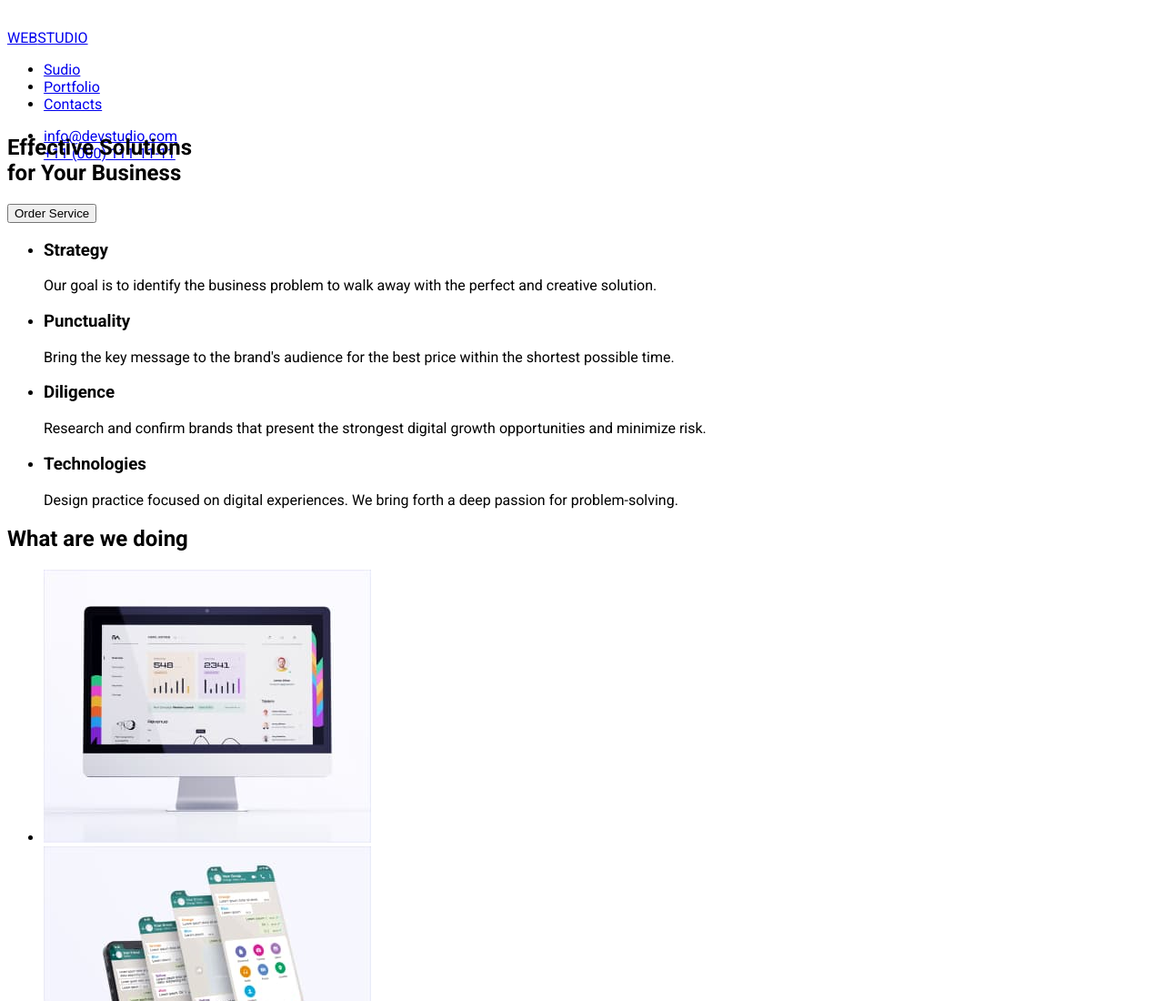
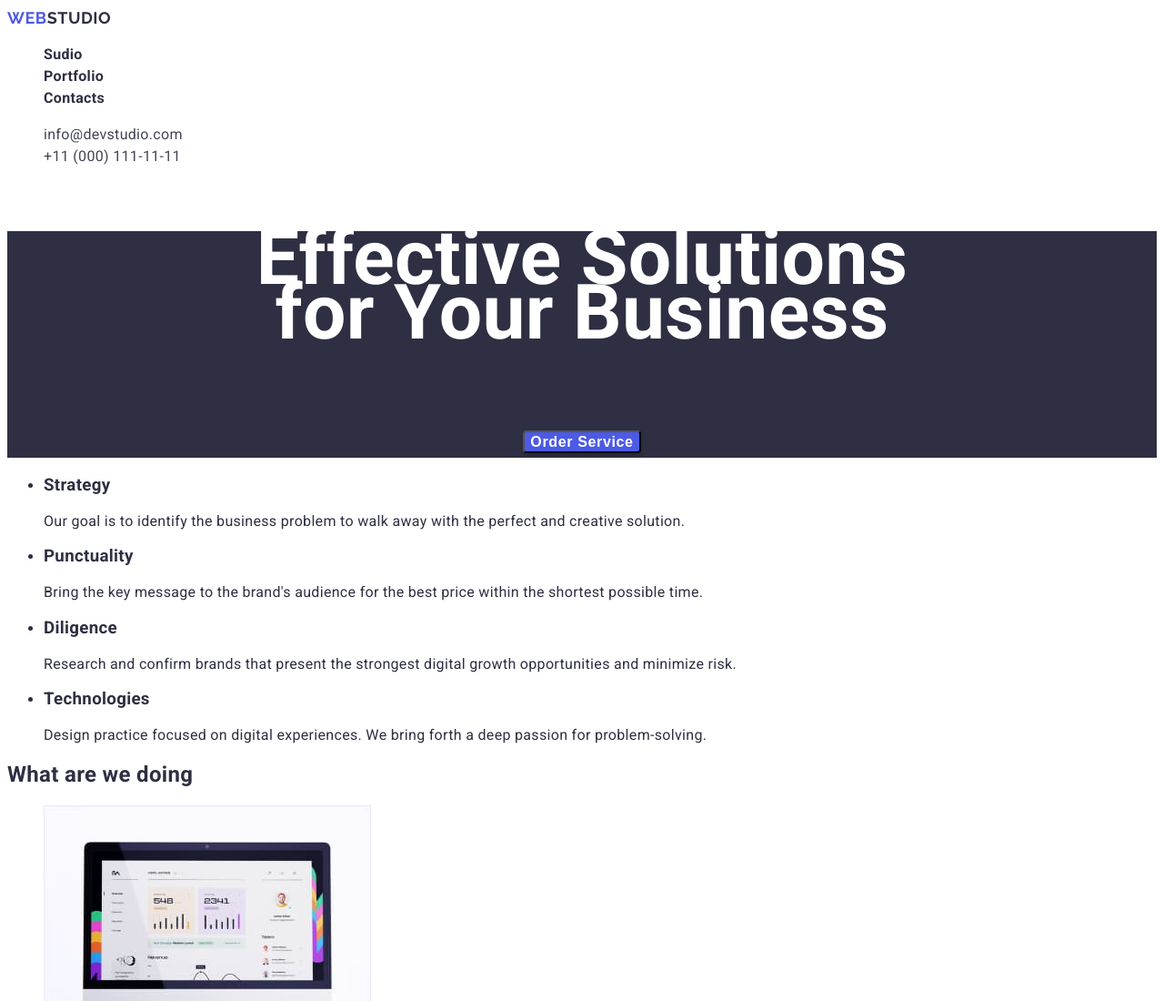
Before and after one commit to vaqyash/goit-markup-hw-02, a plain HTML site: page index.html in a window 1280 px wide. Shown: the top 1100 px of the page at 91% size. Drawn offline with Linux system fonts and the light colour scheme.

Commit message:
styles-02
- Всі растрові зображення оптимізовані, використовуючи squoosh.
- header & 1st section color and font

```diff
--- a/CSS/styles.css
+++ b/CSS/styles.css
@@ -1,22 +1,102 @@
 
-/* Global styles */
+/* - Global styles */
 
 body {
     font-family: 'Roboto', sans-serif;
+    letter-spacing: 0.02em;
     background-color: #fff;
-    height: 100%;
-    /* width: 1440px;
-    height: 2593px; */
+    color: #2E2F42;
+    /* height: 100%; */
 }
 
-/* Header */
+/* - --- Header */
 
-header {
-    height: 72px;
-    padding: 24px 0;
+.header {
+    /* height: 72px;
+    box-shadow: 0px 2px 1px rgba(46, 47, 66, 0.08), 0px 1px 1px rgba(46, 47, 66, 0.16), 0px 1px 6px rgba(46, 47, 66, 0.08);
+    padding: 24px 0; */
+}
+
+.logo {
+    font-family: 'Raleway', sans-serif;
+    font-weight: 800;
+    font-size: 18px;
+    line-height: 1.3333;
+    letter-spacing: 0.03em;
+    text-transform: uppercase;
+    color: #2E2F42;
+    text-decoration: none;
+    /* padding-left: 156px; */
+}
+
+.accent {
+    color: #4D5AE5;
+}
+
+.nav-list {
+    list-style-type: none;
+    /* padding: 0px;
+    gap: 40px; */
+}
+
+.nav-item {
+    text-decoration: none;
+    font-weight: 600;
+    font-size: 16px;
+    line-height: 1.5;
+    color: #2E2F42;
+}
+
+.nav-item:hover {
+    color: #4D5AE5;;
+}
+
+.nav-item:focus {
+    color: #434455;
+}
+
+.header-conts {
+    list-style-type: none;
+}
+
+.tel-mail {
+    text-decoration: none;
+    font-weight: 400;
+    font-size: 16px;
+    line-height: 1.5;
+    color: #434455;
+}
+
+.tel-mail:hover, .tel-mail:focus {
+    color: #4D5AE5;
 }
 
 /* Main */
+
+.hero {
+    background: #2E2F42;
+    font-weight: 600;
+    font-size: 56px;
+    line-height: 107%;
+    text-align: center;
+    color: #FFFFFF;
+}
+
+.order-btn {
+    background: #4D5AE5;
+    box-shadow: 0px 4px 4px rgba(0, 0, 0, 0.15);
+    border-radius: 4px;
+    font-weight: 600;
+    font-size: 16px;
+    line-height: 1.1875;
+    letter-spacing: 0.04em;
+    color: #FFFFFF;
+    cursor: pointer;
+}
+
+.order-btn:hover {
+    background: #404BBF;
+}
 
 /* Footer */
 
@@ -48,10 +128,8 @@ header {
     width: 71px;
     height: 24px;
     font-family: 'Raleway', sans-serif;
-    font-style: normal;
-    font-weight: 800;
-    font-size: 18px;
-    line-height: 24px;
+
+
     display: flex;
     align-items: center;
     letter-spacing: 0.03em;
@@ -64,9 +142,7 @@ header {
 
 }
 
-.accent {
-    color: #4D5AE5;
-}
+
 
 a {
     text-decoration: none;
@@ -97,6 +173,4 @@ a {
     list-style: none;
 }
 
-.nav-item {
-    text-decoration: none;
-} */
+ */
--- a/index.html
+++ b/index.html
@@ -15,32 +15,39 @@
     <link href="./css/styles.css" rel="stylesheet" />
   </head>
   <body>
-    <header>
+    <header class="header">
+      <a href="./index.html" class="logo"
+        ><span class="accent">WEB</span>STUDIO</a
+      >
       <nav>
-        <a href="./index.html" class="logo"
-          ><span class="accent">WEB</span>STUDIO</a
-        >
-
         <ul class="nav-list">
-          <li><a href="./index.html" class="nav-item">Sudio</a></li>
+          <li>
+            <a href="./index.html" class="nav-item">Sudio</a>
+          </li>
           <li><a href="./portfolio.html" class="nav-item">Portfolio</a></li>
           <li><a href="#" class="nav-item">Contacts</a></li>
         </ul>
       </nav>
 
-      <ul>
-        <li><a href="mailto:info@devstydio.com">info@devstudio.com</a></li>
-        <li><a href="tel:+110001111111">+11 (000) 111-11-11</a></li>
+      <ul class="header-conts">
+        <li>
+          <a href="mailto:info@devstydio.com" class="tel-mail"
+            >info@devstudio.com</a
+          >
+        </li>
+        <li>
+          <a href="tel:+110001111111" class="tel-mail">+11 (000) 111-11-11</a>
+        </li>
       </ul>
     </header>
 
     <main>
-      <section>
+      <section class="hero">
         <h1>
           Effective Solutions <br />
           for Your Business
         </h1>
-        <button type="button">Order Service</button>
+        <button type="button" class="order-btn">Order Service</button>
       </section>
 
       <ul>
@@ -125,7 +132,7 @@
     </main>
 
     <footer>
-      <a href="./index.html"><span>WEB</span>STUDIO</a>
+      <a href="./index.html" class="logo"><span>WEB</span>STUDIO</a>
       <p>
         Increase the flow of customers and sales for your business with digital
         marketing & growth solutions.
```
Also changed, not shown: portfolio.html (+15 -10 lines), images/port-01.jpg, images/port-03.jpg, images/port-04.jpg, images/port-05.jpg, images/port-06.jpg, images/port-07.jpg, images/port-08.jpg, images/port-09.jpg.
